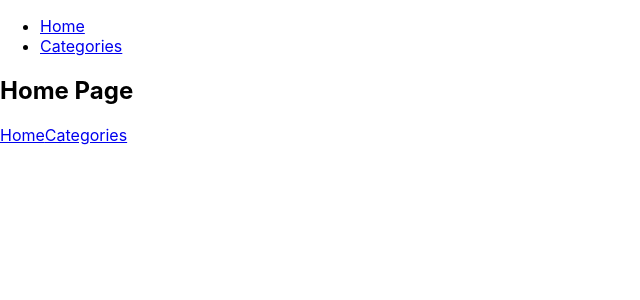
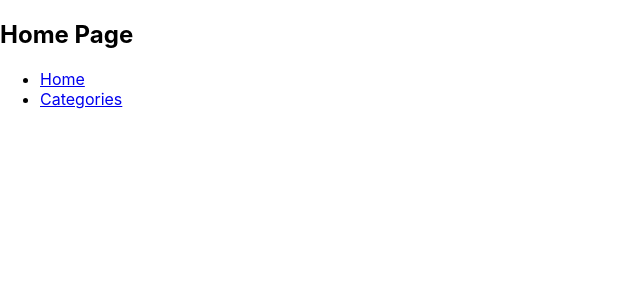
Before and after one commit to najibullahjafari/bookstore, a React (Create React App) app: page / in a window 1280 px wide. Shown: the top 300 px of the page, without its empty margins (0-640 px from the left). Built offline with nearby package versions, Linux system fonts and the light colour scheme.

Commit message:
Add compnents

```diff
--- a/src/App.js
+++ b/src/App.js
@@ -2,12 +2,11 @@ import React from 'react';
 import { BrowserRouter as Router, Routes, Route } from 'react-router-dom';
 import HomePage from './component/HomePage';
 import CategoriesPage from './component/Categories';
-import Navigation from './component/navigation';
+// import Navigation from './component/navigation';
 
 function App() {
   return (
     <Router>
-      <Navigation />
       <Routes>
         <Route path="/" element={<HomePage />} />
         <Route path="/categories" element={<CategoriesPage />} />
--- a/src/component/HomePage.js
+++ b/src/component/HomePage.js
@@ -6,8 +6,14 @@ function HomePage() {
     <div>
       <h2>Home Page</h2>
       <nav>
-        <Link to="/">Home</Link>
-        <Link to="/categories">Categories</Link>
+        <ul>
+          <li>
+            <Link to="/">Home</Link>
+          </li>
+          <li>
+            <Link to="/categories">Categories</Link>
+          </li>
+        </ul>
       </nav>
     </div>
   );
```
